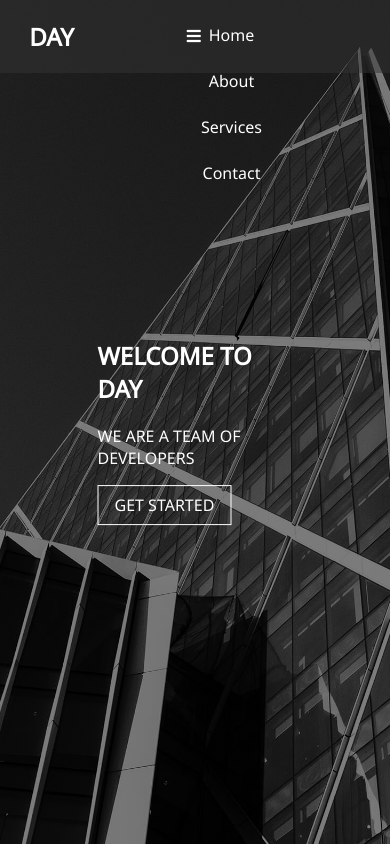
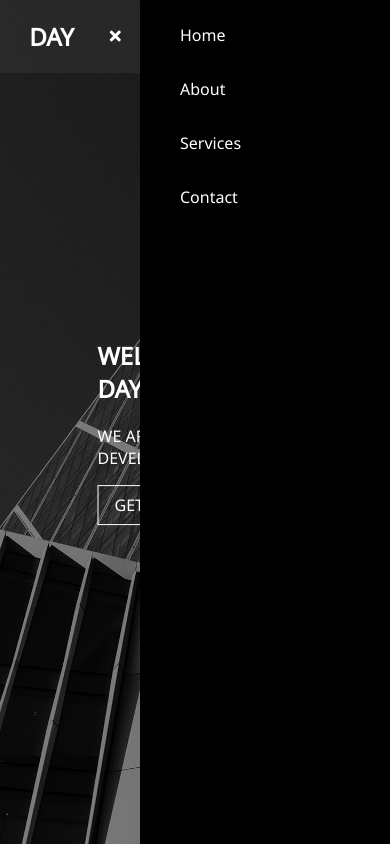
Before and after one commit to major-winter/landing-page-day, a website: page index.html in a window 390 px wide. Both pictures are taken after a click on the element 353 px from the left and 36 px from the top of the page. Shown: the top 844 px of the page. Drawn offline with Linux system fonts and the light colour scheme.

Commit message:
update UI

```diff
--- a/css/index.css
+++ b/css/index.css
@@ -43,6 +43,7 @@ body {
 	background: rgba(53, 53, 53, 0.5);
 	position: fixed;
 	width: 100%;
+	z-index: 10;
 }
 
 .flex {
@@ -55,29 +56,34 @@ body {
 .navbar-icon {
 	position: relative;
 	left: 0;
-	transition: all 250ms ease-in-out;
+	transition: left 300ms ease-in-out;
 }
 
 .navbar-icon-move {
-	left: -10rem;
+	left: -15rem;
 }
 
 .navbar-items {
-	/* display: none; */
-	position: absolute;
-	flex-direction: column;
-	top: 0.5rem;
+	display: block;
+	position: fixed;
+	/* flex-direction: column; */
+	top: -1rem;
 	right: -20rem;
+	width: 250px;
+	background-color: black;
+	height: 100%;
+	padding-top: 1.5rem;
 	transition: right 300ms ease-in-out;
-    z-index: -1;
-    list-style: none;
+	z-index: 100;
+	list-style: none;
 }
 
-.show {
-    right: 8rem;
-    /* height: 100vh; */
-    /* width: 100vw; */
-    /* background-color: red; */
+.navbar-show {
+	right: 0;
+}
+
+.navbar-items li:not(:last-child) {
+	margin-bottom: 2rem;
 }
 
 .greeting {
@@ -86,6 +92,7 @@ body {
 	left: 50%;
 	transform: translate(-50%, -50%);
 	text-transform: uppercase;
+	z-index: 0;
 }
 
 img {
@@ -113,7 +120,7 @@ img {
 .services__box-item,
 .contact__box-item {
 	border: 1px solid transparent;
-	/* padding: 0 2rem; */
+	padding: 1rem 0;
 	border-radius: 0.2rem;
 	box-shadow: 0 0.2rem 3rem rgba(214, 215, 216, 0.6);
 	text-align: center;
@@ -178,3 +185,19 @@ form {
 	color: #fff;
 	text-decoration: none;
 }
+
+.hide {
+	opacity: 0;
+}
+
+.show {
+	opacity: 1;
+}
+
+.text-center {
+	text-align: center;
+}
+
+.mt-5 {
+    margin-top: 5rem;
+}
--- a/css/mobile.css
+++ b/css/mobile.css
@@ -88,9 +88,13 @@
 	}
 
 	.navbar-items {
-        position: relative;
+		position: relative;
 		flex-direction: row;
-		top: 0  ;
+		top: 0;
 		right: 0;
 	}
+
+	.navbar-items li {
+		margin-right: 2rem;
+	}
 }
--- a/index.html
+++ b/index.html
@@ -37,14 +37,15 @@
 		</section>
 
 		<section class="nav">
-			<div class="container flex relative">
+			<div class="container flex">
 				<div class="logo white">
 					<h1>day</h1>
 				</div>
 
 				<nav class="navbar white">
 					<div class="navbar-icon">
-						<i class="fas fa-bars"></i>
+						<i class="fas fa-bars hamburger"></i>
+						<i class="fas fa-times hide times"></i>
 					</div>
 					<ul class="flex navbar-items">
 						<li><a href="#">Home</a></li>
@@ -57,6 +58,7 @@
 
 			</div>
 		</section>
+
 		<section class="intro relative">
 			<div class="greeting white">
 				<h2>Welcome to day</h2>
@@ -71,7 +73,6 @@
 	<main class="main">
 
 		<section class="about" id="about">
-
 			<div class="container">
 				<div class="about__content grid-half grid-mobile">
 					<div class="about__content-text">
@@ -136,7 +137,7 @@
 			</div>
 		</section> -->
 
-		<section class="services" id="services">
+		<section class="services mt-5" id="services">
 			<div class="container text-center">
 				<h3>Services</h3>
 				<p>Sit sint consectetur velit quisquam cupiditate impedit suscipit alias</p>
@@ -173,7 +174,7 @@
 			</div>
 		</section>
 
-		<section class="contact" id="contact">
+		<section class="contact mt-5" id="contact">
 			<div class="container text-center">
 				<h3>Contact</h3>
 				<p>Sit sint consectetur velit quisquam cupiditate impedit suscipit alias</p>
--- a/index.js
+++ b/index.js
@@ -1,7 +1,16 @@
-const hamburger = document.querySelector('.navbar-icon')
+const mobileIcon = document.querySelector('.navbar-icon')
+const hamburger = document.querySelector('.navbar-icon .hamburger')
+const times = document.querySelector('.navbar-icon .times')
 const navbarItems = document.querySelector('.navbar-items')
+const btn = document.querySelector('.btn')
 
-hamburger.addEventListener('click', () => {
-    navbarItems.classList.toggle('show')
-    hamburger.classList.toggle('navbar-icon-move')
+btn.addEventListener('click', (event) => {
+    event.preventDefault()
 })
+
+mobileIcon.addEventListener('click', () => {
+    navbarItems.classList.toggle('navbar-show')
+    mobileIcon.classList.toggle('navbar-icon-move')
+    hamburger.classList.toggle('hide')
+    times.classList.toggle('hide')
+})
```
